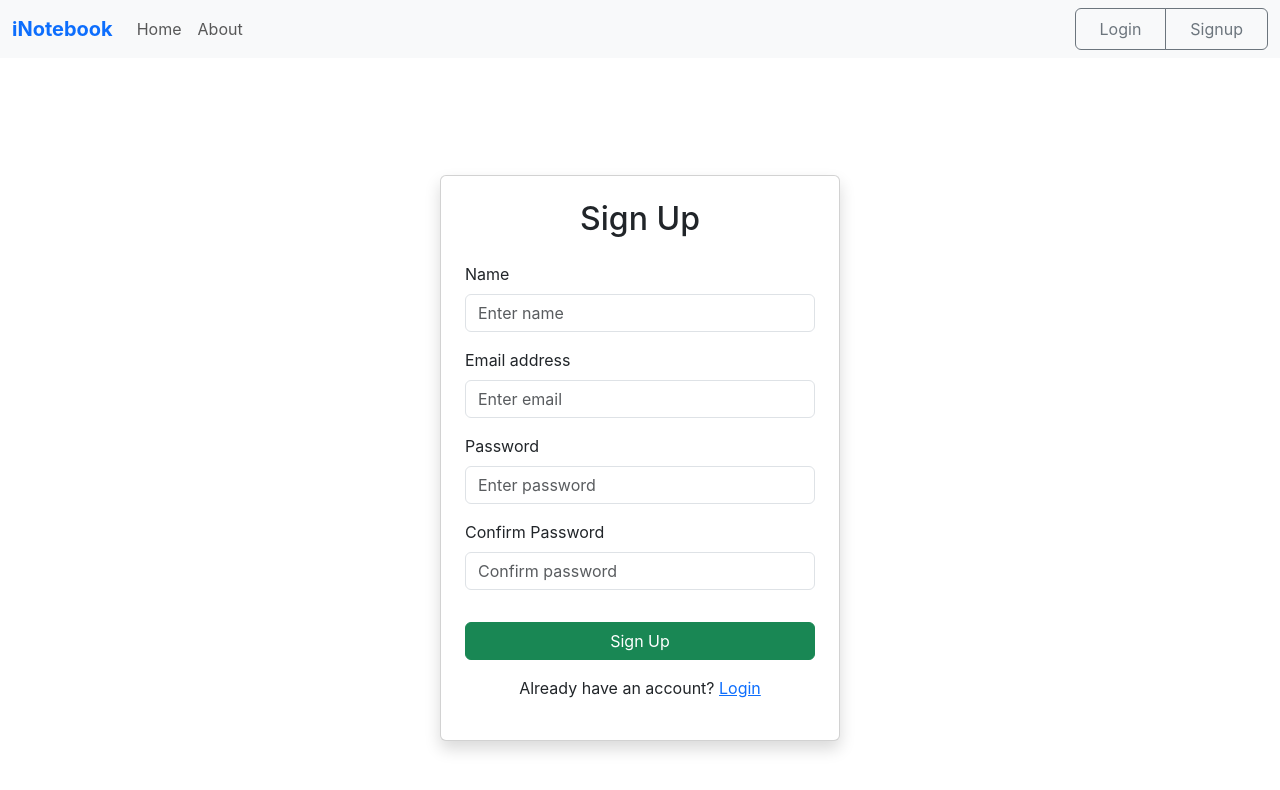
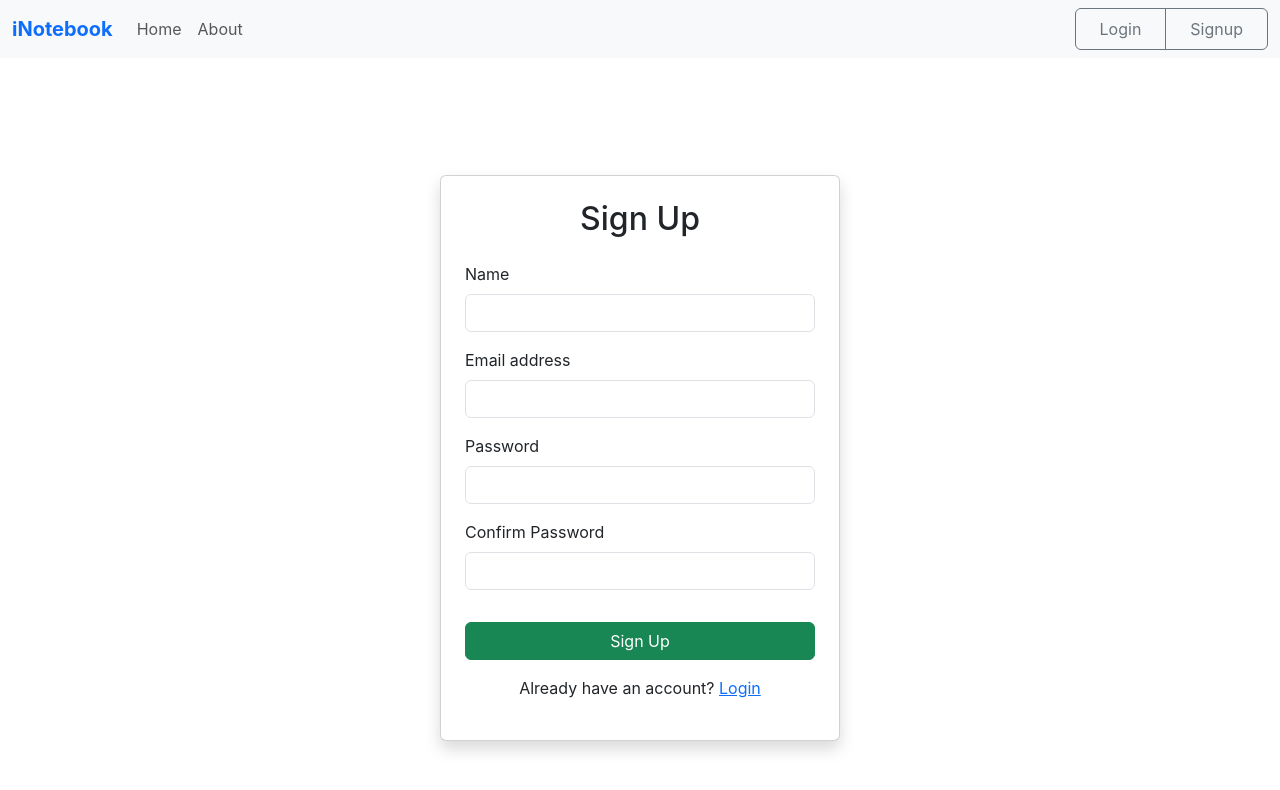
Before and after one commit to AkshatG589/inotebook, a React (Create React App) app: page /signup in a window 1280 px wide. Shown: the top 790 px of the page. Built offline with nearby package versions, Linux system fonts and the light colour scheme; no server answers.

Commit message:
Updated UI

```diff
--- /dev/null
+++ b/src/components/Loading.js
@@ -0,0 +1,12 @@
+// ./Loading.js
+import React from 'react';
+
+const Loading = () => (
+  <div className="d-flex justify-content-center align-items-center vh-100">
+    <div className="spinner-border text-primary" role="status">
+      <span className="visually-hidden">Loading...</span>
+    </div>
+  </div>
+);
+
+export default Loading;
--- a/src/components/LogIn.js
+++ b/src/components/LogIn.js
@@ -1,18 +1,22 @@
 import React, { useState } from "react";
-import { Link, useNavigate } from "react-router-dom"; // Import useNavigate
+import { Link, useNavigate } from "react-router-dom";
+import Loading from "./Loading";      // ✅ Your loader
+import Alert from "./Alert";          // ✅ Your alert component
 
 const LogIn = () => {
-
   const [email, setEmail] = useState("");
   const [password, setPassword] = useState("");
+  const [isLoading, setIsLoading] = useState(false);
+  const [alert, setAlert] = useState(null); // ✅ Alert message state
 
-  const navigate = useNavigate(); // Initialize navigate
+  const navigate = useNavigate();
 
   const handleChangeMail = (e) => setEmail(e.target.value);
   const handleChangePass = (e) => setPassword(e.target.value);
 
   const handleSubmit = async (e) => {
     e.preventDefault();
+    setIsLoading(true);
 
     try {
       const response = await fetch(`https://inotebook-v6zu.onrender.com/api/auth/login`, {
@@ -26,24 +30,38 @@ const LogIn = () => {
       const json = await response.json();
 
       if (json.success || json.authToken) {
-        // Save token to localStorage if needed
         localStorage.setItem("token", json.authToken);
 
-        alert("Login successful!");
-        navigate("/"); // Redirect to home
-        window.location.reload();  //not recommended
+        // ✅ Show success alert
+        setAlert({ type: "success", message: "Login successful!" });
+
+        // Redirect after short delay
+        setTimeout(() => {
+          navigate("/");
+          window.location.reload(); // optional
+        }, 1000);
       } else {
-        alert("Invalid credentials");
+        // ❌ Show error alert
+        setAlert({ type: "danger", message: "Invalid credentials" });
       }
     } catch (error) {
       console.error("Login failed:", error);
-      alert("An error occurred during login");
+      setAlert({ type: "danger", message: "An error occurred during login" });
+    } finally {
+      setIsLoading(false);
     }
   };
 
+  // Show loading screen
+  if (isLoading) return <Loading />;
+
   return (
-    <div className="container d-flex justify-content-center align-items-center vh-100">
-      <div className="card p-4 shadow" style={{ width: "100%", maxWidth: "400px" }}>
+    <div className="container d-flex flex-column justify-content-center align-items-center vh-100">
+      <div style={{ width: "100%", maxWidth: "400px" }}>
+        {/* 🔔 Show alert if available */}
+        {alert && <Alert type={alert.type} message={alert.message} />}
+
+        <div className="card p-4 shadow">
           <h2 className="text-center mb-4">Login</h2>
           <form onSubmit={handleSubmit}>
             <div className="mb-3">
@@ -77,6 +95,7 @@ const LogIn = () => {
           </p>
         </div>
       </div>
+    </div>
   );
 };
 
--- a/src/components/LogOut.js
+++ b/src/components/LogOut.js
@@ -1,17 +1,29 @@
-import React from "react";
+import React, { useState } from "react";
 import { useNavigate } from "react-router-dom";
+import Alert from "./Alert"; // ✅ Import your Alert component
 
 export default function LogOut() {
   const navigate = useNavigate();
+  const [alert, setAlert] = useState(null); // ✅ Alert state
+
   const handleLogout = () => {
     localStorage.removeItem("token");
-    alert("Logout successful!");
-    navigate("/login");
-    window.location.reload();  //not recommended
+    setAlert({ type: "success", message: "Logout successful!" });
+
+    // ⏳ Redirect after short delay
+    setTimeout(() => {
+      navigate("/login");
+    }, 1000);
   };
+
   return (
-    <button onClick={handleLogout} className="btn btn-outline-danger w-100">
-      Logout
-    </button>
+    <>
+      {/* ✅ Alert shown here */}
+      {alert && <Alert type={alert.type} message={alert.message} />}
+
+      <button onClick={handleLogout} className="btn btn-outline-danger w-100">
+        Logout
+      </button>
+    </>
   );
 }
--- a/src/components/SignUp.js
+++ b/src/components/SignUp.js
@@ -1,5 +1,7 @@
 import React, { useState, useEffect } from "react";
-import { Link, useNavigate } from "react-router-dom"; // Import useNavigate
+import { Link, useNavigate } from "react-router-dom";
+import Loading from "./Loading";   // ✅ Loader
+import Alert from "./Alert";       // ✅ Alert
 
 const SignUp = () => {
   const [formData, setFormData] = useState({
@@ -10,11 +12,16 @@ const SignUp = () => {
   });
 
   const [showWarning, setShowWarning] = useState(false);
-  const navigate = useNavigate(); // Hook for navigation
+  const [isLoading, setIsLoading] = useState(false);
+  const [alert, setAlert] = useState(null); // ✅ Alert state
+
+  const navigate = useNavigate();
 
   useEffect(() => {
     setShowWarning(
-      formData.password && formData.confirmPassword && formData.password !== formData.confirmPassword
+      formData.password &&
+        formData.confirmPassword &&
+        formData.password !== formData.confirmPassword
     );
   }, [formData.password, formData.confirmPassword]);
 
@@ -25,92 +32,78 @@ const SignUp = () => {
   const handleSubmit = async (e) => {
     e.preventDefault();
 
-    if (formData.password !== formData.confirmPassword)
-    {
+    if (formData.password !== formData.confirmPassword) {
       return;
     }
 
+    setIsLoading(true);
+
     try {
-      const response = await fetch(`https://inotebook-v6zu.onrender.com/api/auth/createUser`, {
-        method: 'POST',
+      const response = await fetch(
+        `https://inotebook-v6zu.onrender.com/api/auth/createUser`,
+        {
+          method: "POST",
           headers: {
-          'Content-Type': 'application/json',
+            "Content-Type": "application/json",
           },
           body: JSON.stringify({
             name: formData.name,
             email: formData.email,
-          password: formData.password
-        })
-      });
+            password: formData.password,
+          }),
+        }
+      );
 
       const json = await response.json();
 
       if (json.success || json.authToken) {
-        // Save token if required
         localStorage.setItem("token", json.authToken);
-        //alert("Submitted successfully!");
-        navigate("/"); // Redirect to home
-        window.location.reload();
+        setAlert({ type: "success", message: "Signup successful!" });
+
+        // Redirect after short delay
+        setTimeout(() => {
+          navigate("/");
+          window.location.reload(); // optional
+        }, 1000);
       } else {
-        alert("Signup failed. Try again.");
+        setAlert({ type: "danger", message: "Signup failed. Try again." });
       }
     } catch (error) {
       console.error("Signup failed:", error);
-      alert("Something went wrong during signup.");
+      setAlert({ type: "danger", message: "Something went wrong during signup." });
+    } finally {
+      setIsLoading(false);
     }
   };
 
+  if (isLoading) {
+    return <Loading />;
+  }
+
   return (
     <div className="container d-flex justify-content-center align-items-center vh-100">
-      <div className="card p-4 shadow" style={{ width: "100%", maxWidth: "400px" }}>
+      <div style={{ width: "100%", maxWidth: "400px" }}>
+        {/* 🔔 Custom Alert */}
+        {alert && <Alert type={alert.type} message={alert.message} />}
+
+        <div className="card p-4 shadow">
           <h2 className="text-center mb-4">Sign Up</h2>
           <form onSubmit={handleSubmit}>
             <div className="mb-3">
               <label htmlFor="name" className="form-label">Name</label>
-            <input
-              type="text"
-              className="form-control"
-              id="name"
-              placeholder="Enter name"
-              minLength={3}
-              onChange={onChange}
-              required
-            />
+              <input type="text" className="form-control" id="name" onChange={onChange} required minLength={3} />
             </div>
             <div className="mb-3">
               <label htmlFor="email" className="form-label">Email address</label>
-            <input
-              type="email"
-              className="form-control"
-              id="email"
-              placeholder="Enter email"
-              onChange={onChange}
-              required
-            />
+              <input type="email" className="form-control" id="email" onChange={onChange} required />
             </div>
             <div className="mb-3">
               <label htmlFor="password" className="form-label">Password</label>
-            <input
-              type="password"
-              className="form-control"
-              id="password"
-              placeholder="Enter password"
-              minLength={5}
-              onChange={onChange}
-              required
-            />
+              <input type="password" className="form-control" id="password" onChange={onChange} required minLength={5} />
             </div>
             <div className="mb-3">
               <label htmlFor="confirmPassword" className="form-label">Confirm Password</label>
-            <input
-              type="password"
-              className="form-control"
-              id="confirmPassword"
-              placeholder="Confirm password"
-              minLength={5}
-              onChange={onChange}
-              required
-            />
+              <input type="password" className="form-control" id="confirmPassword" onChange={onChange} required minLength={5} />
             </div>
 
             {showWarning && (
@@ -135,6 +128,7 @@ const SignUp = () => {
           </p>
         </div>
       </div>
+    </div>
   );
 };
 
```
Lines whose indentation alone changed are shown as unchanged.
